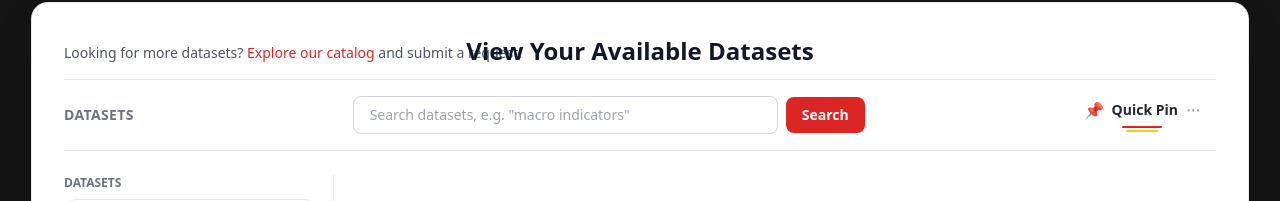
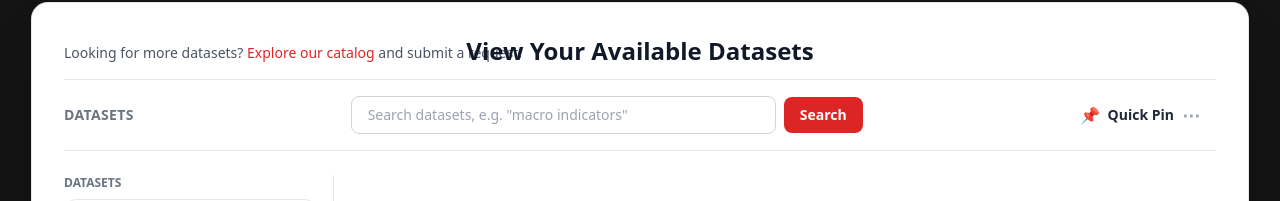
Before and after one commit to drsharice/data-portal-front-Json, a React (Vite) app: page /data in a window 1280 px wide. Shown: the part 165-366 px from the top of the page. Built offline with nearby package versions, Linux system fonts and the light colour scheme.

Commit message:
update the Quick Pin menu

```diff
--- a/src/pages/Data.tsx
+++ b/src/pages/Data.tsx
@@ -29,6 +29,10 @@ export default function Data() {
   const [loading, setLoading] = useState(false);
   const [err, setErr] = useState<string | null>(null);
 
+  // Quick Pin state
+  const [pinned, setPinned] = useState<string[]>([]);
+  const [menuOpen, setMenuOpen] = useState(false);
+
   useEffect(() => {
     fetch(`${mockBase}/sources.json`)
       .then((r) => r.json())
@@ -39,10 +43,7 @@ export default function Data() {
         }));
         setViews(list);
       })
-      .catch((e) => {
-        console.error(e);
-        setViews([]);
-      });
+      .catch(() => setViews([]));
   }, []);
 
   useEffect(() => {
@@ -86,10 +87,8 @@ export default function Data() {
 
   function downloadCsv() {
     if (!preview) return;
-
     const cols = preview.columns.map((c) => c.name);
     const rows = preview.rows;
-
     const esc = (v: any) => {
       if (v == null) return "";
       const s = typeof v === "object" ? JSON.stringify(v) : String(v);
@@ -97,11 +96,9 @@ export default function Data() {
       const withDoubles = s.replace(/"/g, '""');
       return needsQuotes ? `"${withDoubles}"` : withDoubles;
     };
-
     const header = cols.join(",");
     const body = rows.map((r) => cols.map((c) => esc(r[c])).join(",")).join("\n");
     const csv = [header, body].join("\n");
-
     const blob = new Blob([csv], { type: "text/csv;charset=utf-8" });
     const url = URL.createObjectURL(blob);
     const a = document.createElement("a");
@@ -117,9 +114,8 @@ export default function Data() {
     <section className="min-h-screen bg-brand-black text-white pt-24 px-4 md:px-8">
       <div className="mx-auto w-full max-w-[1400px] min-h-[72vh] rounded-2xl bg-white text-gray-900 shadow-2xl ring-1 ring-gray-200 p-4 md:p-8">
 
-        {/* Header Row */}
+        {/* Header */}
         <div className="flex items-start justify-between border-b border-gray-200 pb-4">
-          {/* Left: Catalog Info */}
           <p className="text-sm text-gray-600 mt-2">
             Looking for more datasets?{" "}
             <Link to="/catalog" className="text-red-600 hover:underline">
@@ -127,8 +123,6 @@ export default function Data() {
             </Link>{" "}
             and submit a request.
           </p>
-
-          {/* Centered Title */}
           <div className="absolute left-1/2 transform -translate-x-1/2">
             <h2 className="text-2xl font-semibold text-gray-900">
               View Your Available Datasets
@@ -136,10 +130,9 @@ export default function Data() {
           </div>
         </div>
 
-        {/* Datasets Toolbar */}
-        <div className="flex items-center justify-between border-b border-gray-200 pb-4 mt-4">
-          {/* Left: Datasets Label */}
-         {/* Left: Datasets Label (Hyperlink Behavior) */}
+        {/* Toolbar */}
+        <div className="flex items-center justify-between border-b border-gray-200 pb-4 mt-4 relative">
+          {/* Left */}
           <button
             type="button"
             onClick={() => {
@@ -156,8 +149,7 @@ export default function Data() {
             Datasets
           </button>
 
-
-          {/* Center: Search Bar */}
+          {/* Center */}
           <div className="flex-1 flex justify-center">
             <form
               className="flex items-center gap-2 w-full max-w-lg justify-center"
@@ -193,28 +185,48 @@ export default function Data() {
           </div>
 
           {/* Right: Quick Pin */}
-          <div className="flex flex-col items-center text-center space-y-1 mr-4">
-            <div className="flex items-center space-x-2 text-sm font-semibold text-gray-800">
-              <span role="img" aria-label="pin" className="text-base">
-                📌
-              </span>
+          <div className="relative mr-4">
+            <button
+              onClick={() => setMenuOpen(!menuOpen)}
+              className="flex items-center space-x-2 text-sm font-semibold text-gray-800"
+            >
+              <span role="img" aria-label="pin" className="text-base">📌</span>
               <span>Quick Pin</span>
-              <span className="text-gray-400">⋯</span>
+              <span className="text-gray-400 text-lg">⋯</span>
+            </button>
+            {menuOpen && (
+              <div className="absolute right-0 mt-2 w-60 bg-white border border-gray-200 rounded-lg shadow-lg z-50">
+                <ul className="max-h-64 overflow-auto text-sm text-gray-800">
+                  {views.map((ds) => (
+                    <li key={ds.key} className="flex items-center justify-between px-3 py-2 hover:bg-gray-50">
+                      <label className="flex items-center space-x-2 cursor-pointer">
+                        <input
+                          type="checkbox"
+                          checked={pinned.includes(ds.key)}
+                          onChange={() => {
+                            setPinned((prev) =>
+                              prev.includes(ds.key)
+                                ? prev.filter((x) => x !== ds.key)
+                                : [...prev, ds.key]
+                            );
+                          }}
+                          className="rounded text-red-600 focus:ring-red-500"
+                        />
+                        <span>{ds.label}</span>
+                      </label>
+                    </li>
+                  ))}
+                </ul>
               </div>
-            <div className="flex flex-col items-center space-y-0.5">
-              <div className="w-10 h-0.5 bg-red-600 rounded-full"></div>
-              <div className="w-8 h-0.5 bg-yellow-400 rounded-full"></div>
-            </div>
+            )}
           </div>
         </div>
 
-        {/* Main Layout */}
+        {/* Layout */}
         <div className="grid grid-cols-12 gap-6 pt-6 h-full">
           {!selected && (
             <aside className="col-span-12 md:col-span-3 md:pr-4 md:border-r md:border-gray-200">
-              <h3 className="text-xs font-semibold text-gray-500 uppercase mb-2">
-                Datasets
-              </h3>
+              <h3 className="text-xs font-semibold text-gray-500 uppercase mb-2">Datasets</h3>
               <div className="md:sticky md:top-28 md:h-[calc(72vh-5rem)] overflow-auto">
                 <ul className="space-y-2">
                   {filteredDatasets.map((v, index) => {
@@ -239,8 +251,32 @@ export default function Data() {
             </aside>
           )}
 
-          {/* Main Content */}
+          {/* Main */}
           <main className={`col-span-12 ${!selected ? "md:col-span-9" : "md:col-span-12"}`}>
+            {/* Styled Quick Pin Cards */}
+            {!selected && pinned.length > 0 && (
+              <div className="mb-6 grid grid-cols-2 md:grid-cols-3 lg:grid-cols-4 gap-4">
+                {pinned.map((key, i) => {
+                  const dataset = views.find((v) => v.key === key);
+                  if (!dataset) return null;
+                  const stripeColor = i % 2 === 0 ? "bg-red-600" : "bg-yellow-400";
+                  return (
+                    <button
+                      key={dataset.key}
+                      onClick={() => setSelected(dataset)}
+                      className="relative overflow-hidden text-left rounded-xl bg-white border border-gray-200 shadow-sm transition-all duration-300 hover:shadow-lg hover:-translate-y-1 animate-fadeIn"
+                    >
+                      <div className={`absolute left-0 top-0 h-full w-1.5 ${stripeColor}`}></div>
+                      <div className="pl-4 pr-4 py-4">
+                        <div className="font-semibold text-gray-800">{dataset.label}</div>
+                        <div className="text-xs text-gray-500 mt-1">Click to open dataset</div>
+                      </div>
+                    </button>
+                  );
+                })}
+              </div>
+            )}
+
             {selected && (
               <div className="space-y-4">
                 <div className="flex items-end justify-between">
@@ -249,14 +285,10 @@ export default function Data() {
                 </div>
 
                 {err && (
-                  <div className="rounded-lg border border-red-200 bg-red-50 p-3 text-sm text-red-700">
-                    {err}
-                  </div>
+                  <div className="rounded-lg border border-red-200 bg-red-50 p-3 text-sm text-red-700">{err}</div>
                 )}
                 {loading && (
-                  <div className="rounded-lg border border-gray-200 bg-white p-3 text-sm">
-                    Loading…
-                  </div>
+                  <div className="rounded-lg border border-gray-200 bg-white p-3 text-sm">Loading…</div>
                 )}
 
                 {preview && !loading && (
@@ -321,6 +353,19 @@ export default function Data() {
           </main>
         </div>
       </div>
+
+      {/* Fade-in animation */}
+      <style>
+        {`
+        @keyframes fadeIn {
+          from { opacity: 0; transform: translateY(6px); }
+          to { opacity: 1; transform: translateY(0); }
+        }
+        .animate-fadeIn {
+          animation: fadeIn 0.25s ease-in-out both;
+        }
+        `}
+      </style>
     </section>
   );
 }
```
Lines whose indentation alone changed are shown as unchanged.
